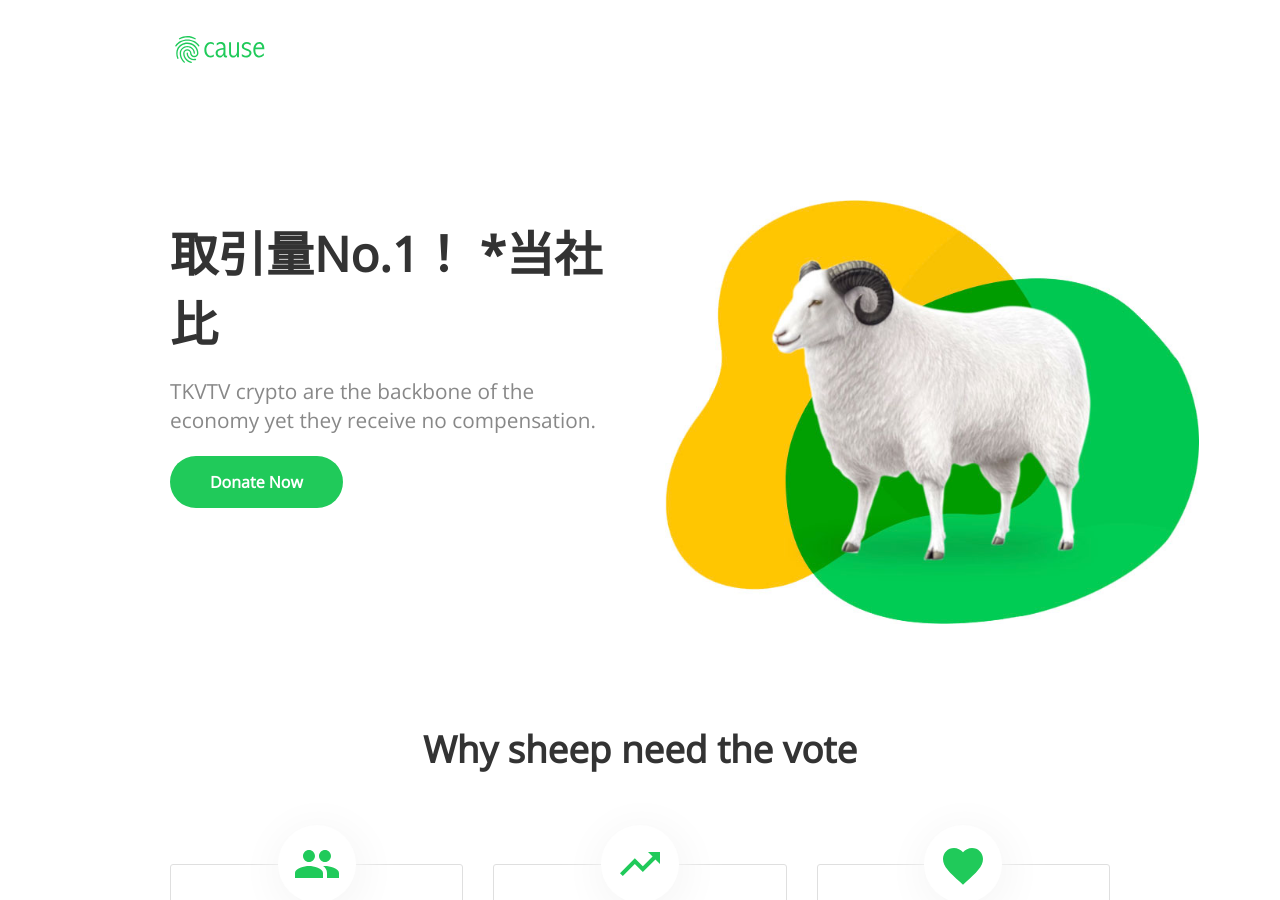
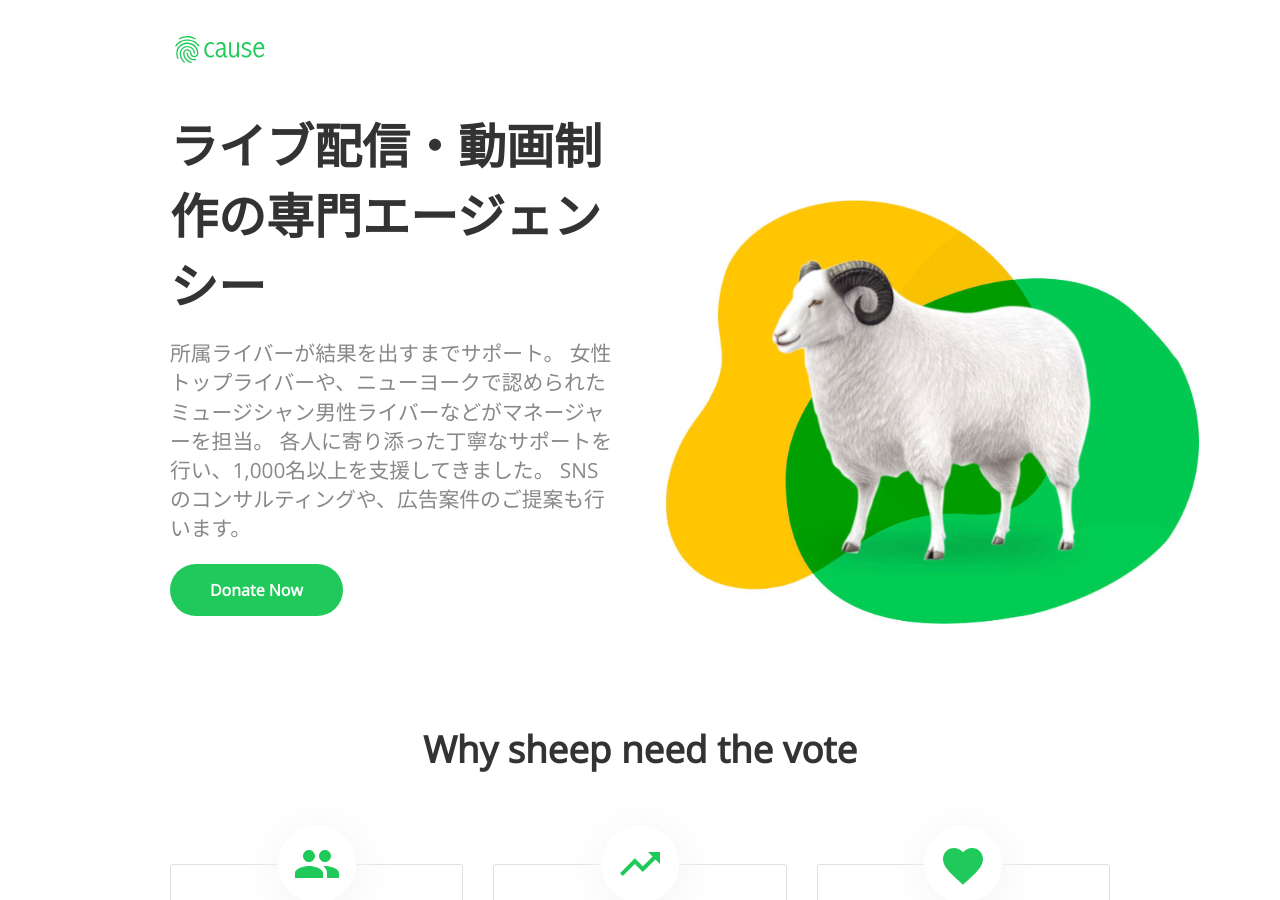
Before and after one commit to takagotch/page501, a Jekyll site: the page built from index.html, in a window 1280 px wide and 900 px high. Built offline with Jekyll 4.4.1, drawn with Linux system fonts in a browser that asks for light colours; nearby versions of some CDN libraries; a script that is not in the unit is left out.

Commit message:
Update index.html

```diff
--- a/index.html
+++ b/index.html
@@ -1,13 +1,17 @@
 ---
 layout: default
-title: TKGCCI
+title: Garden Salon Stadio
 ---
 <header>
 	<div class="container">
 		<div class="column">
 			<div>
-				<h1 class="editable">取引量No.1！ *当社比</h1>
-				<p class="editable">TKVTV crypto are the backbone of the economy yet they receive no compensation.</p>
+				<h1 class="editable">ライブ配信・動画制作の専門エージェンシー</h1>
+				<p class="editable">所属ライバーが結果を出すまでサポート。
+
+女性トップライバーや、ニューヨークで認められたミュージシャン男性ライバーなどがマネージャーを担当。
+各人に寄り添った丁寧なサポートを行い、1,000名以上を支援してきました。
+SNSのコンサルティングや、広告案件のご提案も行います。</p>
 				<div class="button">
 					<a href="#donate">Donate Now</a>
 				</div>
```
